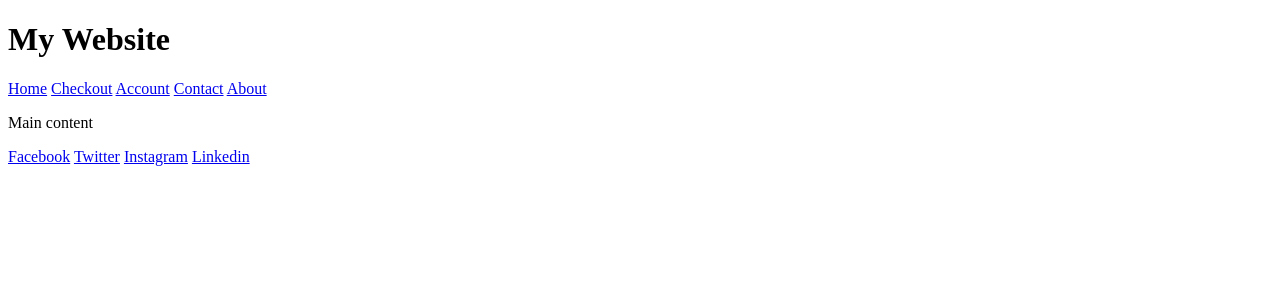
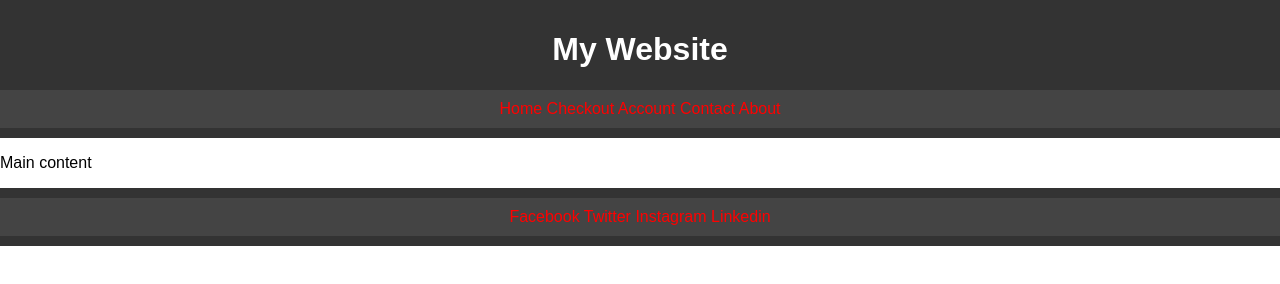
Before and after one commit to erikmozos/LMSGI, a plain HTML site: page TEMA2/Exercicis/ud2_ex4_Erik_Mozos/index.html in a window 1280 px wide. Drawn offline with Linux system fonts and the light colour scheme; the site is published under a folder, as on GitHub Pages, so addresses that start at the root find nothing.

Commit message:
proves i algun canvi (no important)

```diff
--- a/TEMA2/Exercicis/ud2_ex4_Erik_Mozos/css/style.css
+++ b/TEMA2/Exercicis/ud2_ex4_Erik_Mozos/css/style.css
@@ -32,8 +32,8 @@ a:focus{
 }
 
 a:active{
+    text-decoration: none;
     background-color: #ff8000;
-    text-decoration: none;
 }
 
 
--- a/TEMA2/Exercicis/ud2_ex4_Erik_Mozos/index.html
+++ b/TEMA2/Exercicis/ud2_ex4_Erik_Mozos/index.html
@@ -5,7 +5,7 @@
     <meta http-equiv="X-UA-Compatible" content="IE=edge">
     <meta name="viewport" content="width=device-width, initial-scale=1.0">
     <title>UD1. Activitat 5</title>
-    <link rel="stylesheet" href="/css/style.css">
+    <link rel="stylesheet" href="./css/style.css">
 </head>
 
 <body>
```
Also changed, not shown: TEMA2/Exercicis/ud2_ex4_Erik_Mozos/views/checkout.html (+1 -1 lines), TEMA2/Exercicis/ud2_ex4_Erik_Mozos/views/contact.html (+1 -1 lines).
